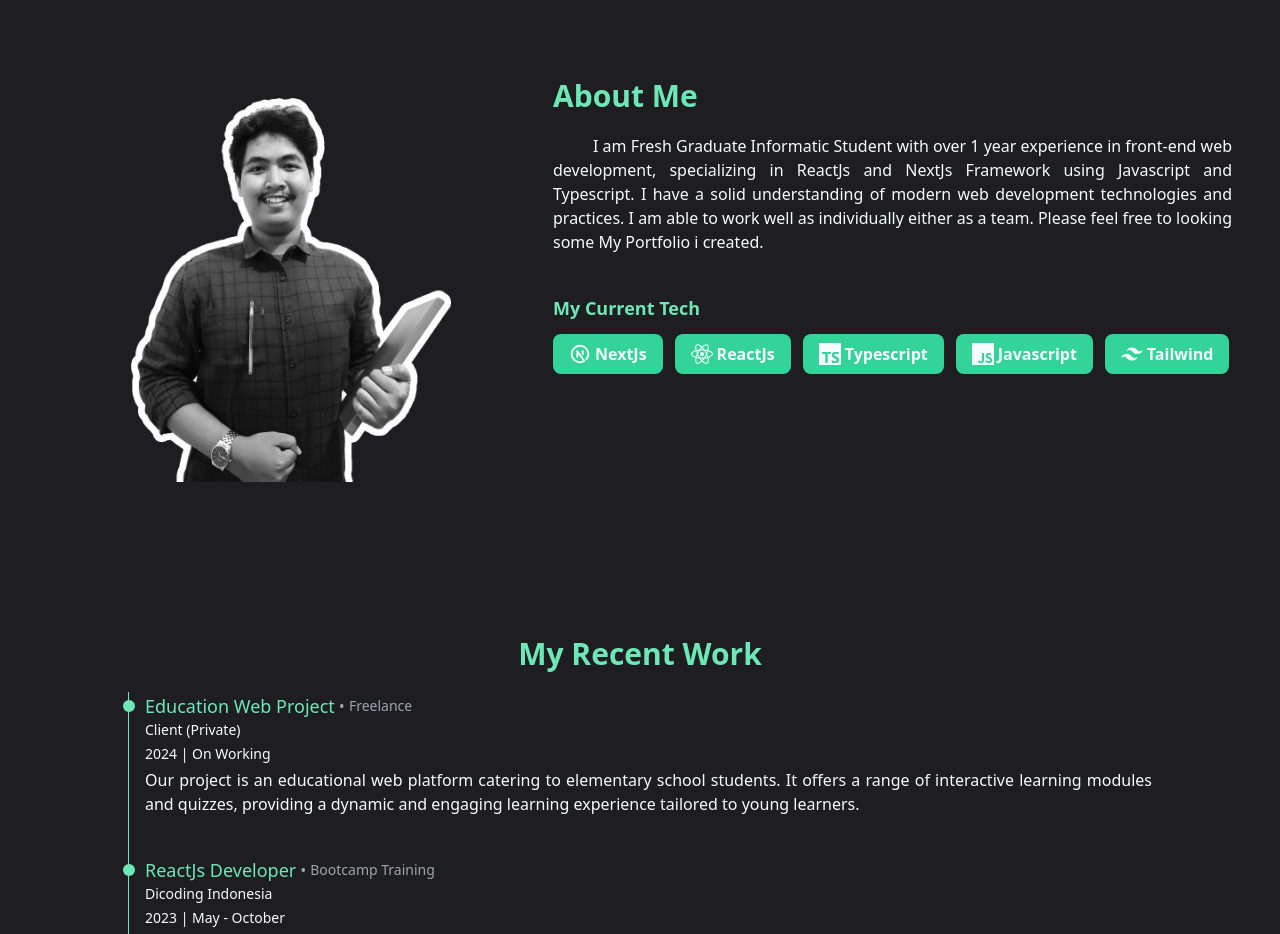
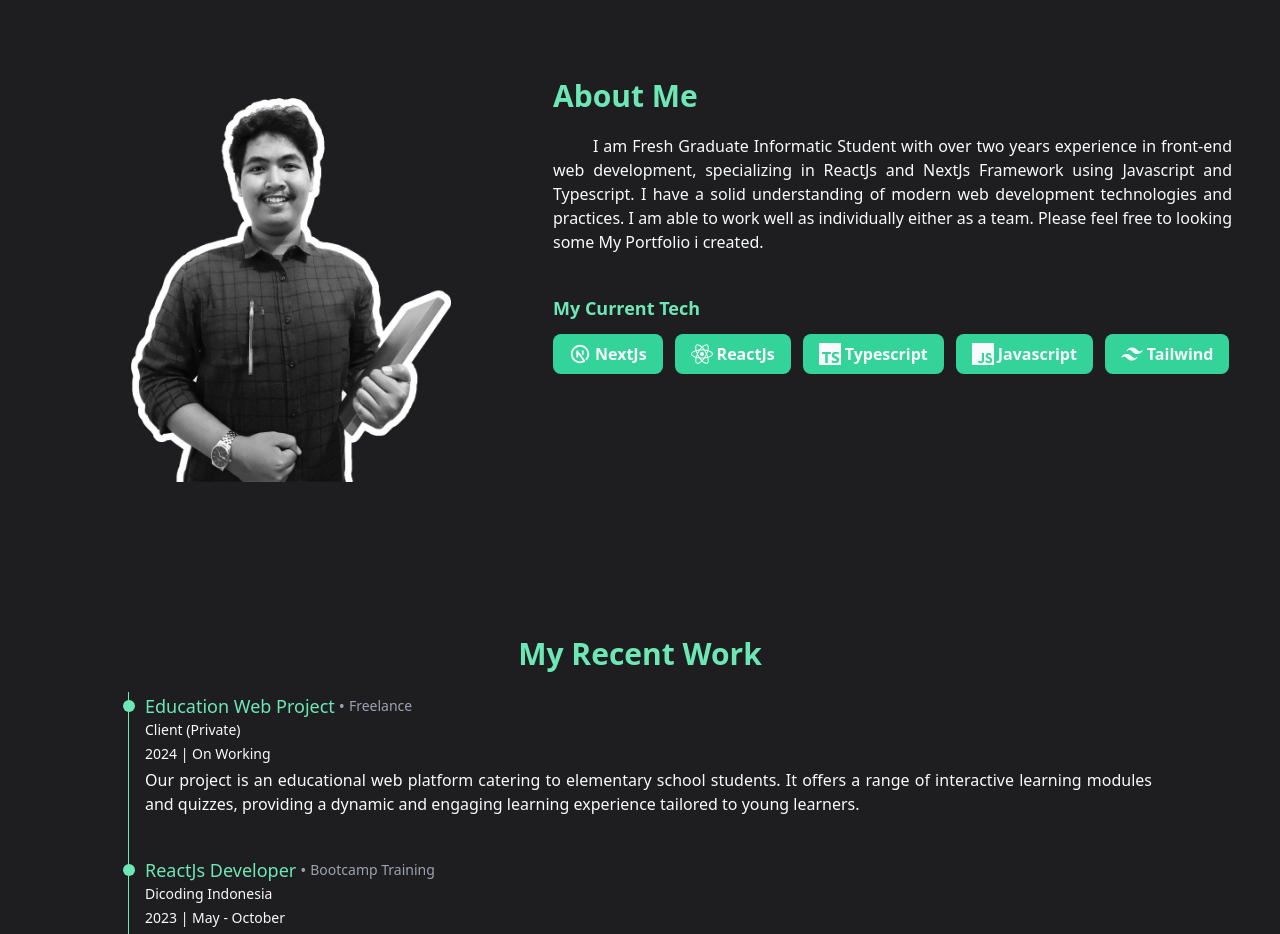
Before and after one commit to radyaadi/radya-profile-v2-app, a React (Vite) app: page / in a window 1280 px wide. Shown: the part 840-1774 px from the top of the page. Built offline with nearby package versions, Linux system fonts and the light colour scheme; the HTML template or start-up script is replaced by a standard one.

Commit message:
change year

```diff
--- a/src/pages/home/AboutSection.tsx
+++ b/src/pages/home/AboutSection.tsx
@@ -19,9 +19,9 @@ export default function AboutSection() {
             About Me
           </h1>
           <p className="sm:indent-10">
-            I am Fresh Graduate Informatic Student with over 1 year experience
-            in front-end web development, specializing in ReactJs and NextJs
-            Framework using Javascript and Typescript. I have a solid
+            I am Fresh Graduate Informatic Student with over two years
+            experience in front-end web development, specializing in ReactJs and
+            NextJs Framework using Javascript and Typescript. I have a solid
             understanding of modern web development technologies and practices.
             I am able to work well as individually either as a team. Please feel
             free to looking some My Portfolio i created.
```
